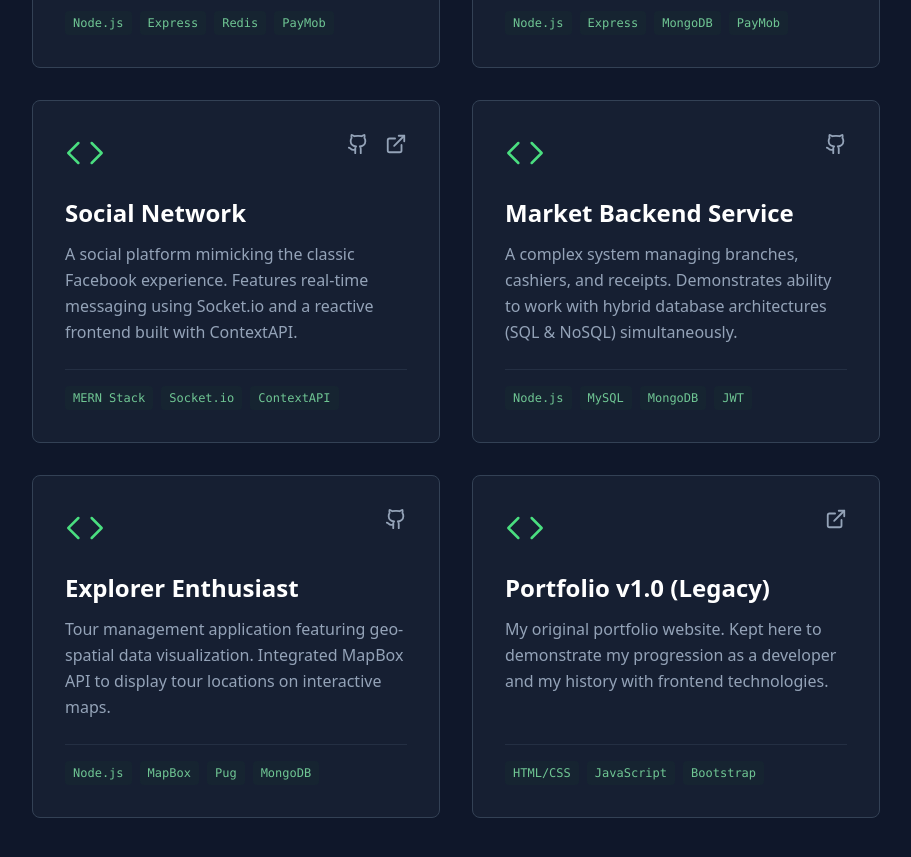
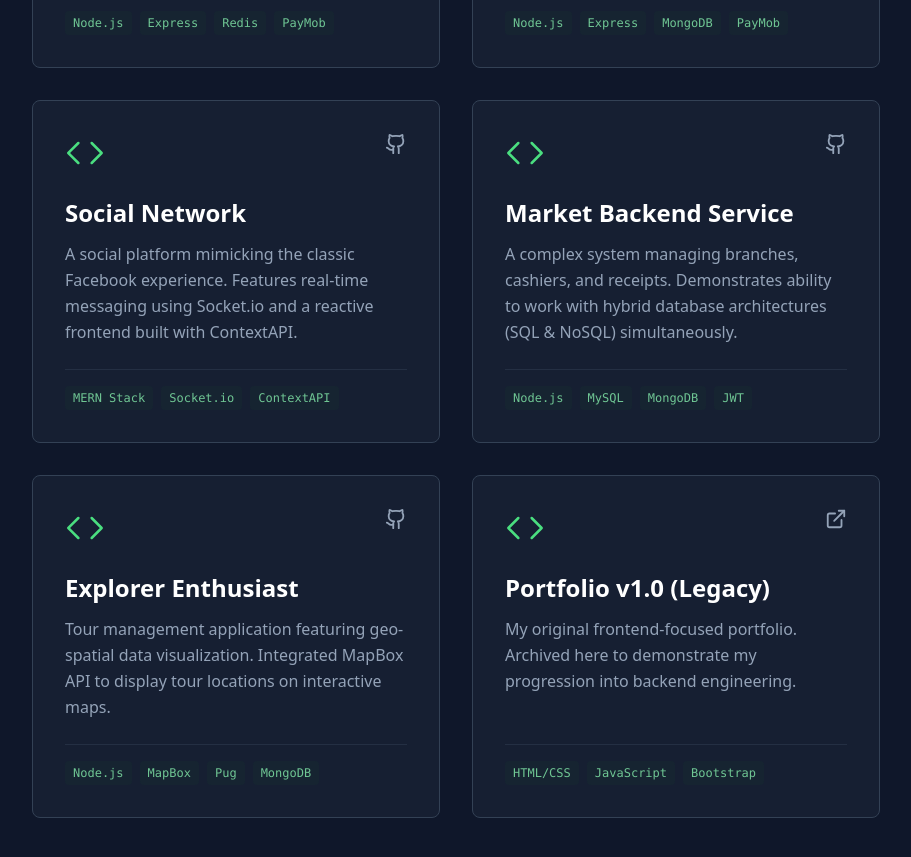
Before and after one commit to Eslam-Amin/Portfolio, a React (Create React App) app: page / in a window 1280 px wide. Shown: the part 3320-4177 px from the top of the page, without its empty margins (184-1095 px from the left). Built offline with nearby package versions, Linux system fonts and the light colour scheme.

Commit message:
Fixed Wrong Link of projects

```diff
--- a/src/data/portfolioData.js
+++ b/src/data/portfolioData.js
@@ -66,62 +66,71 @@ export const experience = [
 export const projects = [
   {
     title: "Event Management API",
+    date: "2025",
     tech: ["Go", "Gin", "MySQL", "JWT"],
     desc: "A lightweight REST API for managing event lifecycles. Users can register/cancel attendance and perform full CRUD operations. Built using Go Modules for dependency management.",
     github: "https://github.com/Eslam-Amin/Event-Management-Api"
   },
   {
     title: "Car Selling API",
+    date: "2025",
     tech: ["NestJS", "TypeORM", "MySQL", "Redis"],
     desc: "Comprehensive REST API for car sales reports. Features In-Memory caching for speed, extensive Unit/E2E testing, and a modular architecture using NestJS.",
     github: "https://github.com/Eslam-Amin/Car-Selling-Api"
   },
   {
     title: "Restaurant Management API",
+    date: "2025",
     tech: ["NestJS", "MongoDB", "Swagger"],
     desc: "A scalable system for managing restaurants and user data. Fully documented using Swagger UI for easy frontend integration.",
     github: "https://github.com/Eslam-Amin/Restaurant-Management-Api"
   },
   {
     title: "OneFurever",
+    date: "Aug 2024 - June 2025",
     tech: ["Node.js", "Socket.io", "Firebase", "PayMob"],
     desc: "A community platform for pet owners offering real-time chat and services. Integrated Firebase for push notifications and PayMob for secure transactions.",
     link: "https://onefurever.com"
   },
   {
     title: "HAJJO E-Commerce",
+    date: "July 2024 - Sep 2024",
     tech: ["Node.js", "Express", "Redis", "PayMob"],
     desc: "Backend server built from scratch for a suits e-commerce brand. Implemented Redis caching to optimize product retrieval speeds and integrated local payment gateways."
   },
   {
     title: "o'Curls",
+    date: "2024",
     tech: ["Node.js", "Express", "MongoDB", "PayMob"],
     desc: "E-commerce solution for hair products. Key contribution involved upgrading the payment infrastructure from legacy iframes to a modern Unified Checkout with PayMob.",
-    link: "https://ocurls.com"
+    link: "https://www.o-curls.com/"
   },
   {
     title: "Social Network",
+    date: "2024",
     tech: ["MERN Stack", "Socket.io", "ContextAPI"],
     desc: "A social platform mimicking the classic Facebook experience. Features real-time messaging using Socket.io and a reactive frontend built with ContextAPI.",
-    github: "https://github.com/Eslam-Amin/Social-Network-Backend",
-    link: "https://social-network-mern.netlify.app"
+    github: "https://github.com/Eslam-Amin/Social-Network-Backend"
   },
   {
     title: "Market Backend Service",
+    date: "2024",
     tech: ["Node.js", "MySQL", "MongoDB", "JWT"],
     desc: "A complex system managing branches, cashiers, and receipts. Demonstrates ability to work with hybrid database architectures (SQL & NoSQL) simultaneously.",
     github: "https://github.com/Eslam-Amin/Market-Backend"
   },
   {
     title: "Explorer Enthusiast",
+    date: "2024",
     tech: ["Node.js", "MapBox", "Pug", "MongoDB"],
     desc: "Tour management application featuring geo-spatial data visualization. Integrated MapBox API to display tour locations on interactive maps.",
     github: "https://github.com/Eslam-Amin/Explorer-Enthusiast-Backend"
   },
   {
     title: "Portfolio v1.0 (Legacy)",
+    date: "2024",
     tech: ["HTML/CSS", "JavaScript", "Bootstrap"],
-    desc: "My original portfolio website. Kept here to demonstrate my progression as a developer and my history with frontend technologies.",
+    desc: "My original frontend-focused portfolio. Archived here to demonstrate my progression into backend engineering.",
     link: "https://eslam-amin-portfolio.netlify.app/"
   }
 ];
```
